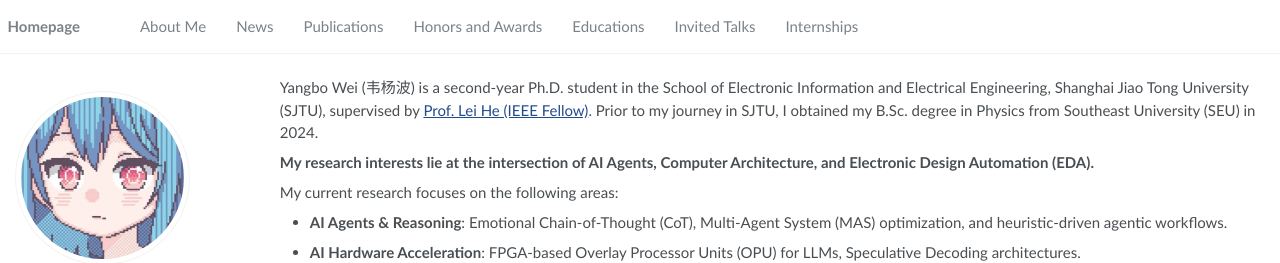
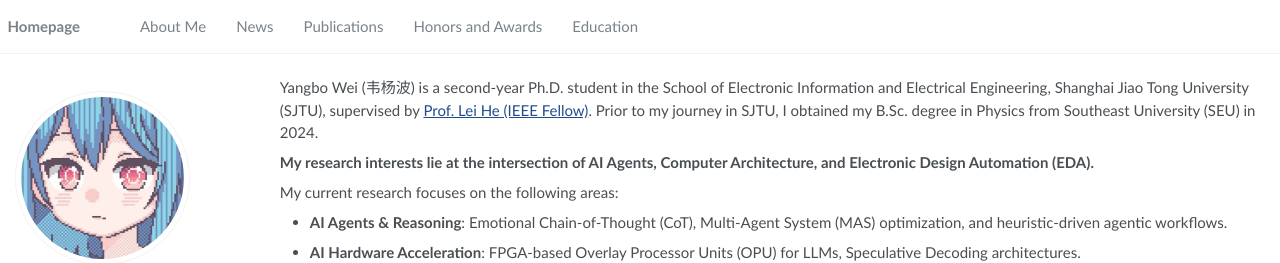
Before and after one commit to yangforever17/yangforever17.github.io, a Jekyll site: the page built from _pages/about.md, in a window 1280 px wide. Shown: the top 263 px of the page. Built offline with Jekyll 4.4.1, drawn with Linux system fonts in a browser that asks for light colours.

Commit message:
Update navigation.yml

```diff
--- a/_data/navigation.yml
+++ b/_data/navigation.yml
@@ -12,11 +12,11 @@ main:
   - title: "Honors and Awards"
     url: "/#-honors-and-awards"
 
-  - title: "Educations"
-    url: "/#-educations"
+  - title: "Education"
+    url: "/#-education"
 
-  - title: "Invited Talks"
-    url: "/#-invited-talks"
+  # - title: "Invited Talks"
+  #   url: "/#-invited-talks"
 
-  - title: "Internships"
-    url: "/#-internships"
+  # - title: "Internships"
+  #   url: "/#-internships"
```
